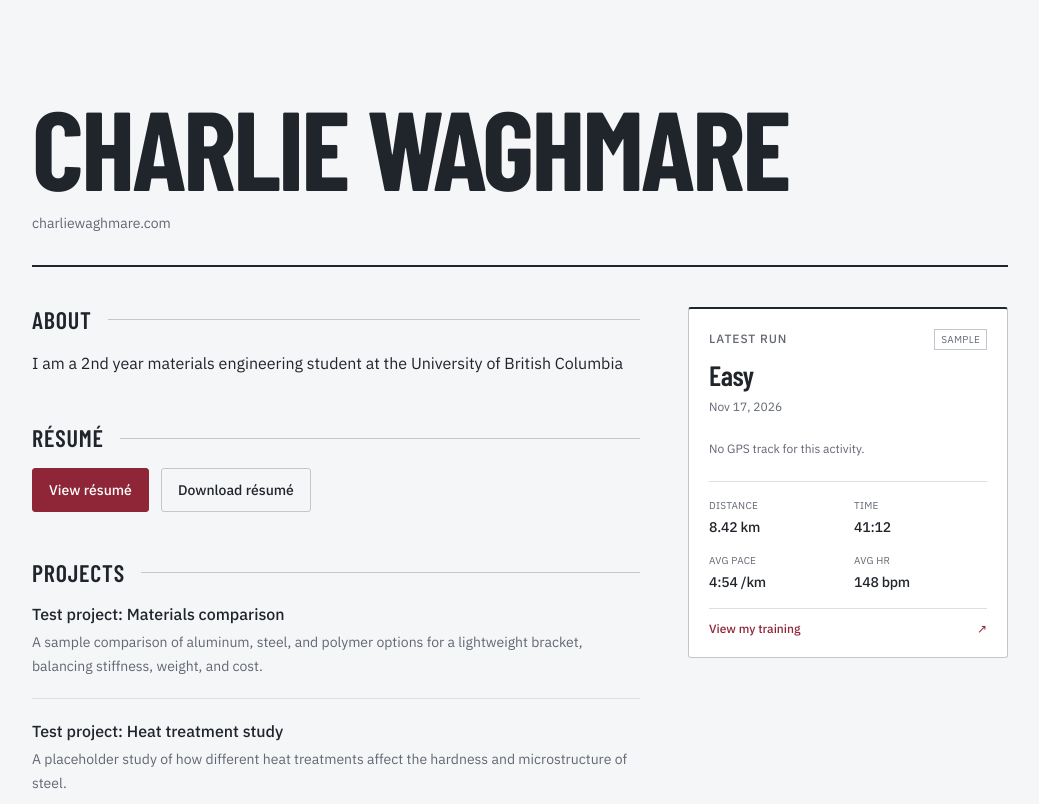
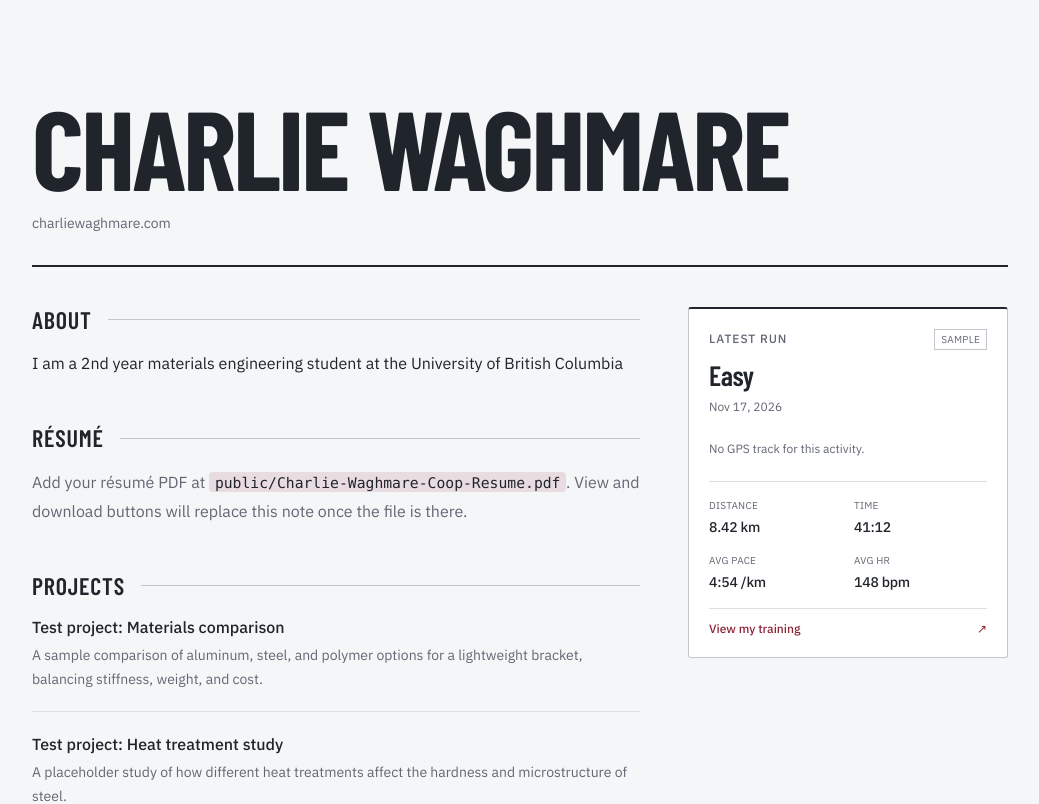
Before and after one commit to charliewaghmare/charliewaghmare.com, a Next.js app: page / in a window 1280 px wide. Shown: the top 804 px of the page, without its empty margins (120-1159 px from the left). Built offline with nearby package versions, Linux system fonts and the light colour scheme.

Commit message:
updated resume

```diff
--- a/src/content/site.ts
+++ b/src/content/site.ts
@@ -56,6 +56,6 @@ export const site = {
 
 export const resumeFile = {
   /** File name inside the public folder. */
-  filename: "resume.pdf",
-  downloadName: "Charlie-Waghmare-Coop-Resume.pdf",
+  filename: "Charlie-Waghmare-Coop-Resume.pdf",
+  downloadName: "Charlie-Waghmare-Resume.pdf",
 } as const;
```
